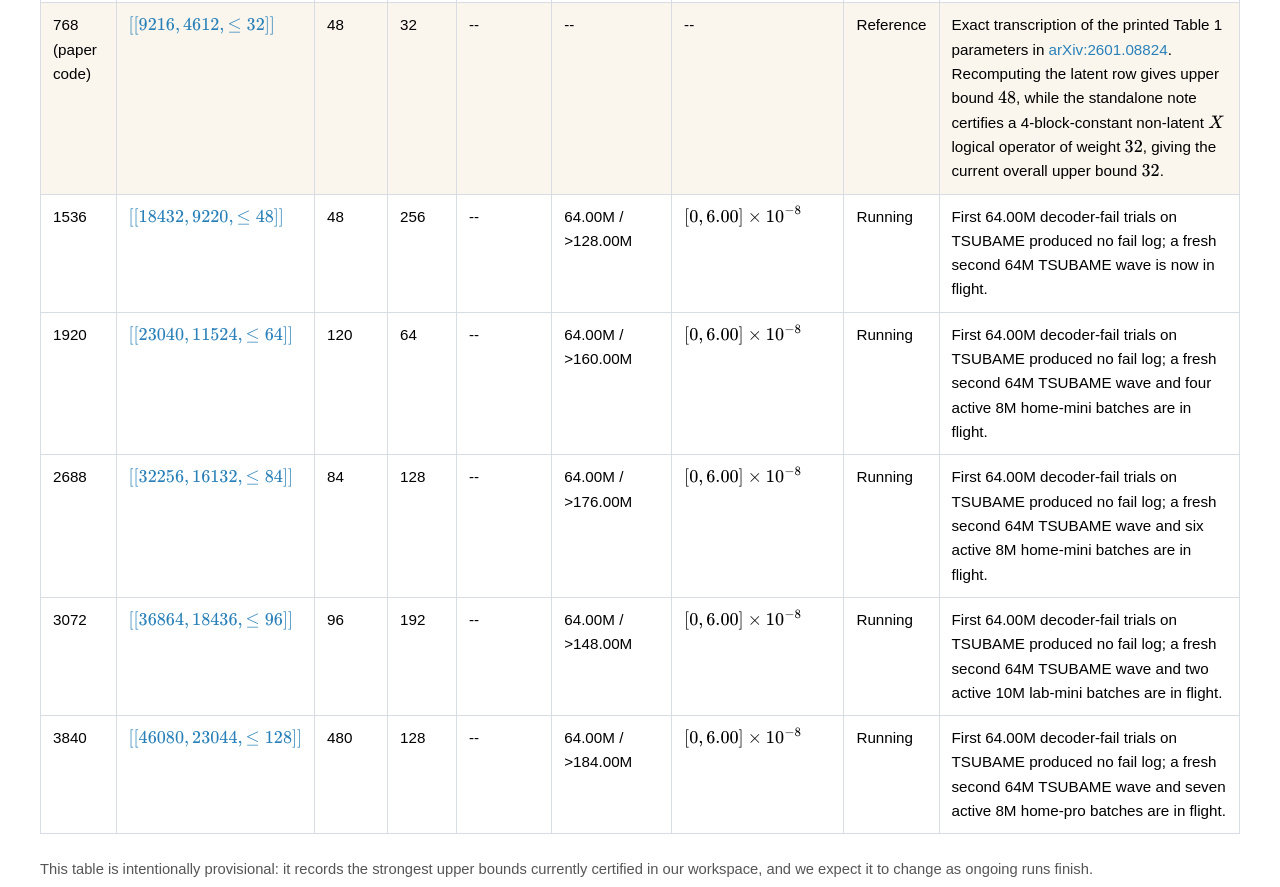
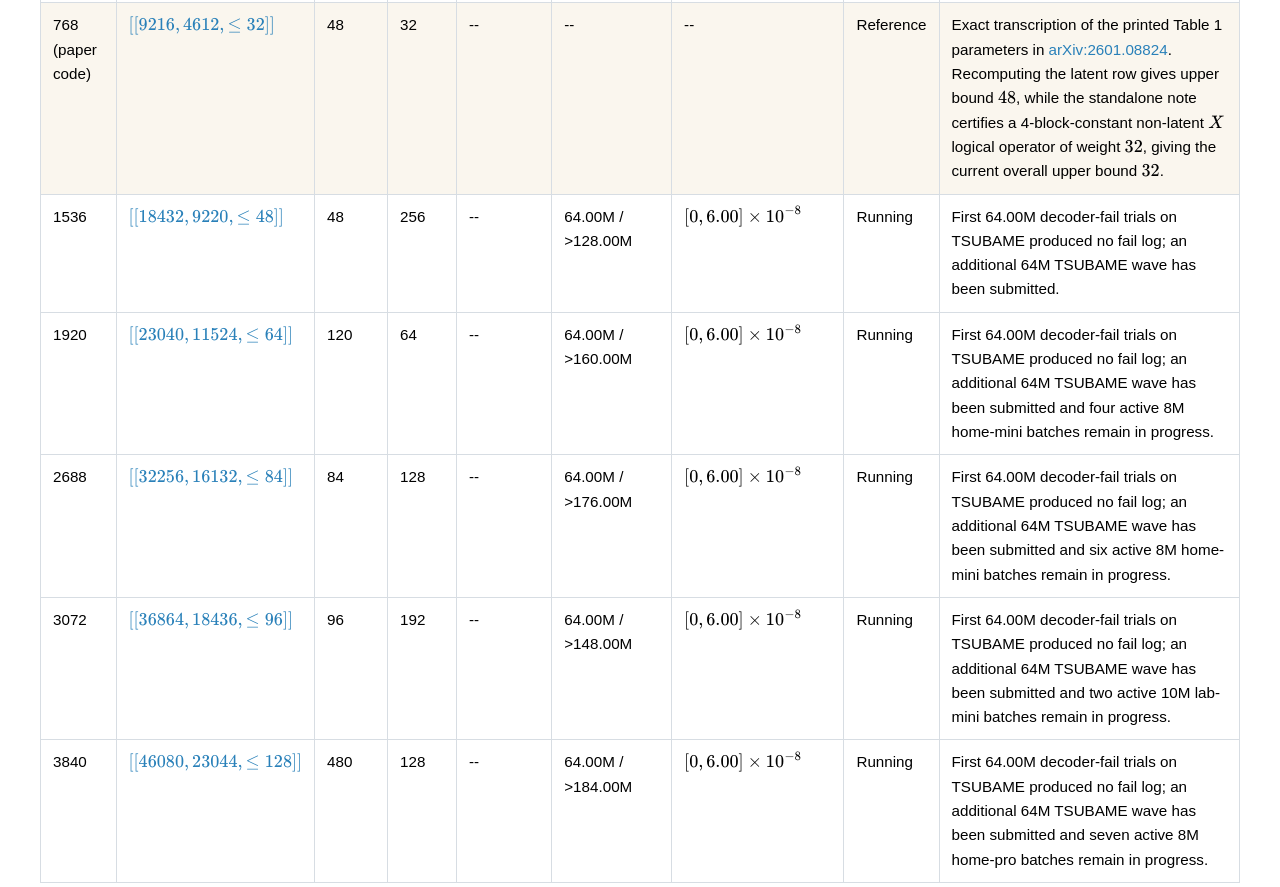
Before and after one commit to kasaikenta/kasaikenta.github.io, a plain HTML site: page en.html in a window 1280 px wide. Shown: the part 3283-4170 px from the top of the page. Drawn offline with nearby package versions, Linux system fonts and the light colour scheme.

Commit message:
Clarify submitted trial budget wording

```diff
--- a/en.html
+++ b/en.html
@@ -285,9 +285,9 @@ body {
   in particular, we are not tuning the decoder for best low-FER behavior before reporting these bounds.
 </p>
 <p class="code-note">
-  In the trials column, each entry is written as <code>completed / incl. active-batch budget</code>.
-  The first number counts completed decoder-fail trials, while the second number is a conservative in-flight budget
-  obtained by adding the currently active 1M-trial worker batches.
+  In the trials column, each entry is written as <code>completed / incl. submitted budget</code>.
+  The first number counts completed decoder-fail trials, while the second number is a conservative submitted budget
+  obtained by adding the currently active worker batches and the TSUBAME waves already submitted to the queue.
 </p>
 
 <div id="live-upper-bound-table-body" class="code-table-wrap">
@@ -403,7 +403,7 @@ body {
         <td>64.00M / &gt;128.00M</td>
         <td>\([0,6.00]\times 10^{-8}\)</td>
         <td>Running</td>
-        <td>First 64.00M decoder-fail trials on TSUBAME produced no fail log; a fresh second 64M TSUBAME wave is now in flight.</td>
+        <td>First 64.00M decoder-fail trials on TSUBAME produced no fail log; an additional 64M TSUBAME wave has been submitted.</td>
       </tr>
       <tr>
         <td>1920</td>
@@ -414,7 +414,7 @@ body {
         <td>64.00M / &gt;160.00M</td>
         <td>\([0,6.00]\times 10^{-8}\)</td>
         <td>Running</td>
-        <td>First 64.00M decoder-fail trials on TSUBAME produced no fail log; a fresh second 64M TSUBAME wave and four active 8M home-mini batches are in flight.</td>
+        <td>First 64.00M decoder-fail trials on TSUBAME produced no fail log; an additional 64M TSUBAME wave has been submitted and four active 8M home-mini batches remain in progress.</td>
       </tr>
       <tr>
         <td>2688</td>
@@ -425,7 +425,7 @@ body {
         <td>64.00M / &gt;176.00M</td>
         <td>\([0,6.00]\times 10^{-8}\)</td>
         <td>Running</td>
-        <td>First 64.00M decoder-fail trials on TSUBAME produced no fail log; a fresh second 64M TSUBAME wave and six active 8M home-mini batches are in flight.</td>
+        <td>First 64.00M decoder-fail trials on TSUBAME produced no fail log; an additional 64M TSUBAME wave has been submitted and six active 8M home-mini batches remain in progress.</td>
       </tr>
       <tr>
         <td>3072</td>
@@ -436,7 +436,7 @@ body {
         <td>64.00M / &gt;148.00M</td>
         <td>\([0,6.00]\times 10^{-8}\)</td>
         <td>Running</td>
-        <td>First 64.00M decoder-fail trials on TSUBAME produced no fail log; a fresh second 64M TSUBAME wave and two active 10M lab-mini batches are in flight.</td>
+        <td>First 64.00M decoder-fail trials on TSUBAME produced no fail log; an additional 64M TSUBAME wave has been submitted and two active 10M lab-mini batches remain in progress.</td>
       </tr>
       <tr>
         <td>3840</td>
@@ -447,7 +447,7 @@ body {
         <td>64.00M / &gt;184.00M</td>
         <td>\([0,6.00]\times 10^{-8}\)</td>
         <td>Running</td>
-        <td>First 64.00M decoder-fail trials on TSUBAME produced no fail log; a fresh second 64M TSUBAME wave and seven active 8M home-pro batches are in flight.</td>
+        <td>First 64.00M decoder-fail trials on TSUBAME produced no fail log; an additional 64M TSUBAME wave has been submitted and seven active 8M home-pro batches remain in progress.</td>
       </tr>
     </tbody>
   </table>
```
